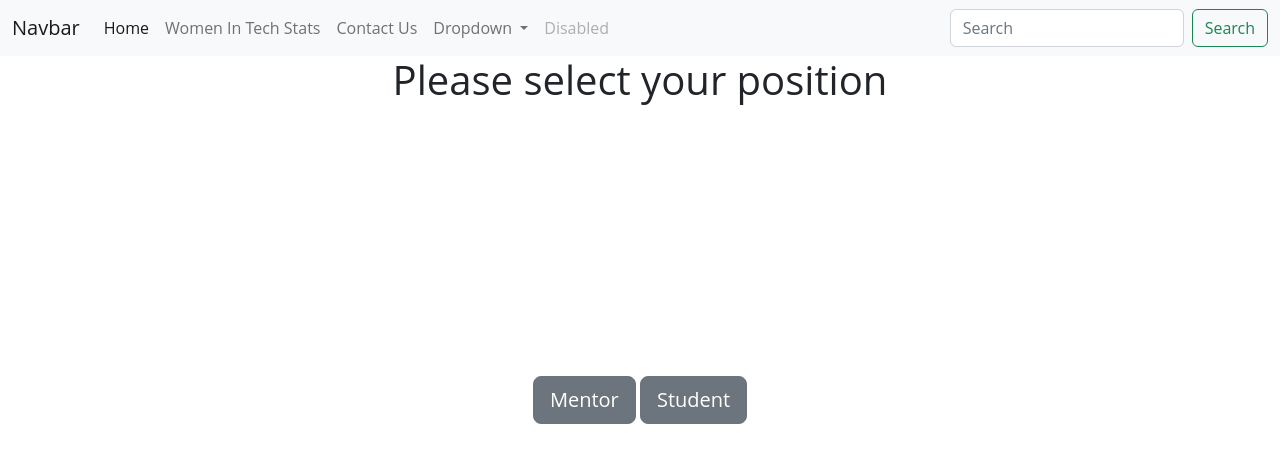
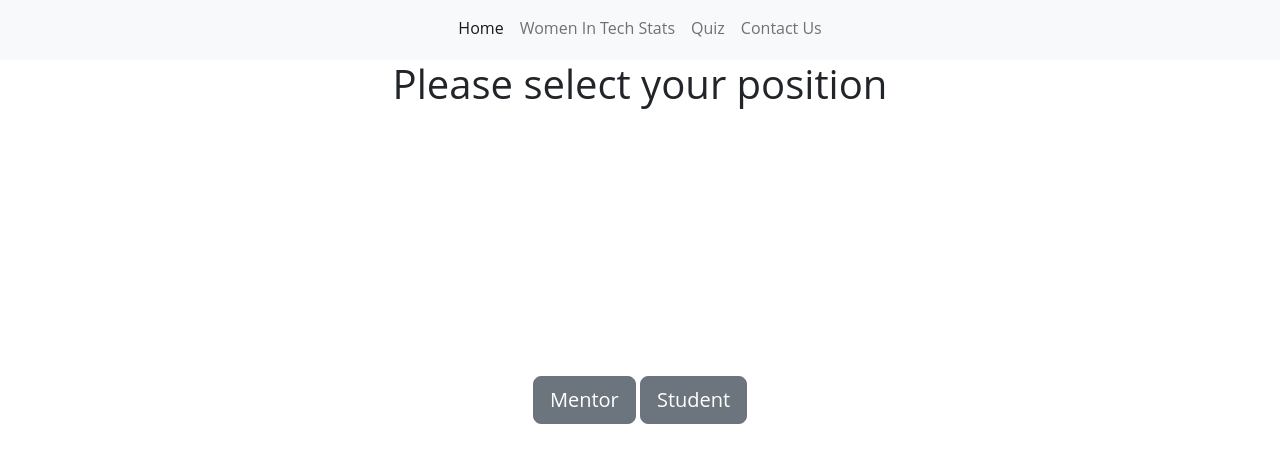
Before and after one commit to MihaiElisei/GenderEqualityInTech, a plain HTML site: page forms.html in a window 1280 px wide. Drawn offline with nearby package versions, Linux system fonts and the light colour scheme.

Commit message:
fix nav bar

```diff
--- a/assets/css/style.css
+++ b/assets/css/style.css
@@ -54,7 +54,7 @@ body {
 #quiz {
   height: calc(100vh - 56px);
   max-width: 100vw;
-  background-image: url("assets/img/af2.jpg");
+  background-image: url("/assets/img/af2.jpg");
   background-position: center;
   box-sizing: border-box;
   display: grid;
--- a/forms.html
+++ b/forms.html
@@ -17,45 +17,19 @@
 <body>
     <nav class="navbar navbar-expand-lg bg-light">
         <div class="container-fluid">
-            <a class="navbar-brand" href="#">Navbar</a>
-            <button class="navbar-toggler" type="button" data-bs-toggle="collapse"
-                data-bs-target="#navbarSupportedContent" aria-controls="navbarSupportedContent" aria-expanded="false"
-                aria-label="Toggle navigation">
-                <span class="navbar-toggler-icon"></span>
-            </button>
-            <div class="collapse navbar-collapse" id="navbarSupportedContent">
-                <ul class="navbar-nav me-auto mb-2 mb-lg-0">
-                    <li class="nav-item">
-                        <a class="nav-link active" aria-current="page" href="#">Home</a>
+            <ul class="navbar-nav me-auto mb-2 mb-lg-1 ms-auto">
+              <li class="nav-item ms-auto">
+                <a class="nav-link active" aria-current="page" href="index.html">Home</a>
+              </li>
+              <li class="nav-item ms-auto">
+                <a class="nav-link" href="women_in_tech.html">Women In Tech Stats</a>
               </li>
               <li class="nav-item">
-                        <a class="nav-link" href="women_in_tech_stats.html">Women In Tech Stats</a>
+                <a class="nav-link" href="quiz.html">Quiz</a>
               </li>
-                    <li class="nav-item">
-                        <a class="nav-link" href="forms.html">Contact Us</a>
+              <li>
+                <a class="nav-link" href="#">Contact Us</a>
               </li>
-                    <li class="nav-item dropdown">
-                        <a class="nav-link dropdown-toggle" href="#" role="button" data-bs-toggle="dropdown"
-                            aria-expanded="false">
-                            Dropdown
-                        </a>
-                        <ul class="dropdown-menu">
-                            <li><a class="dropdown-item" href="#">Action</a></li>
-                            <li><a class="dropdown-item" href="#">Another action</a></li>
-                            <li>
-                                <hr class="dropdown-divider">
-                            </li>
-                            <li><a class="dropdown-item" href="#">Something else here</a></li>
-                        </ul>
-                    </li>
-                    <li class="nav-item">
-                        <a class="nav-link disabled">Disabled</a>
-                    </li>
-                </ul>
-                <form class="d-flex" role="search">
-                    <input class="form-control me-2" type="search" placeholder="Search" aria-label="Search">
-                    <button class="btn btn-outline-success" type="submit">Search</button>
-                </form>
           </div>
         </div>
       </nav>
```
Also changed, not shown: index.html (+2 -2 lines), quiz.html (+8 -30 lines), women_in_tech.html (+9 -30 lines). Lines whose indentation alone changed are shown as unchanged.
